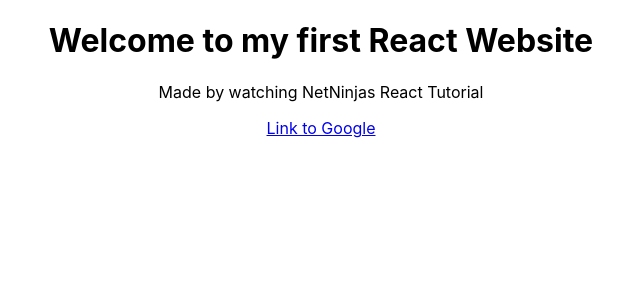
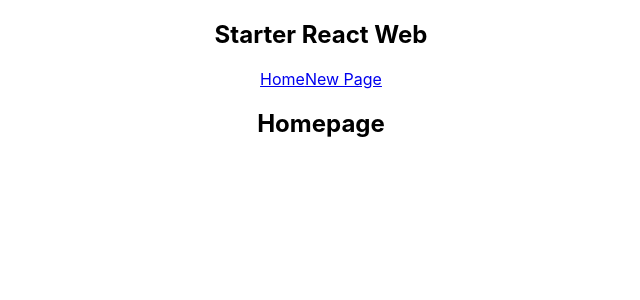
Before and after one commit to Omar-K-Elgazzar/React-Tutorial, a React (Create React App) app in the folder starter-web/: page / in a window 1280 px wide. Shown: the top 300 px of the page, without its empty margins (319-959 px from the left). Built offline with nearby package versions, Linux system fonts and the light colour scheme.

Commit message:
Learning to make multiple components

```diff
--- a/starter-web/src/App.js
+++ b/starter-web/src/App.js
@@ -1,20 +1,17 @@
 import './App.css';
+import Navbar from './Navbar';
+import Home from './Home'
 
 
 function App() {
-  const title = 'Welcome to my first React Website';
-  const link = "https://www.google.com";
+
 
   return (
     <div className="App">
-
+      <Navbar></Navbar>
       <div className="content">
-
+        <Home></Home>
       </div>
-      <h1>{title}</h1>
-      <p>Made by watching NetNinjas React Tutorial</p>
-
-      <a href={link}>Link to Google</a>
     </div>
   );
 }
--- /dev/null
+++ b/starter-web/src/Home.js
@@ -0,0 +1,9 @@
+const Home = () => {
+    return (
+        <div className="home">
+            <h2>Homepage</h2>
+        </div>
+     );
+}
+
+export default Home;
--- /dev/null
+++ b/starter-web/src/Navbar.js
@@ -0,0 +1,13 @@
+const Navbar = () => {
+    return (
+        <nav className="navbar">
+            <h1>Starter React Web</h1>
+            <div className="links">
+                <a href="/">Home</a>
+                <a href="/create">New Page</a>
+            </div>
+        </nav>
+    );
+}
+
+export default Navbar;
```
